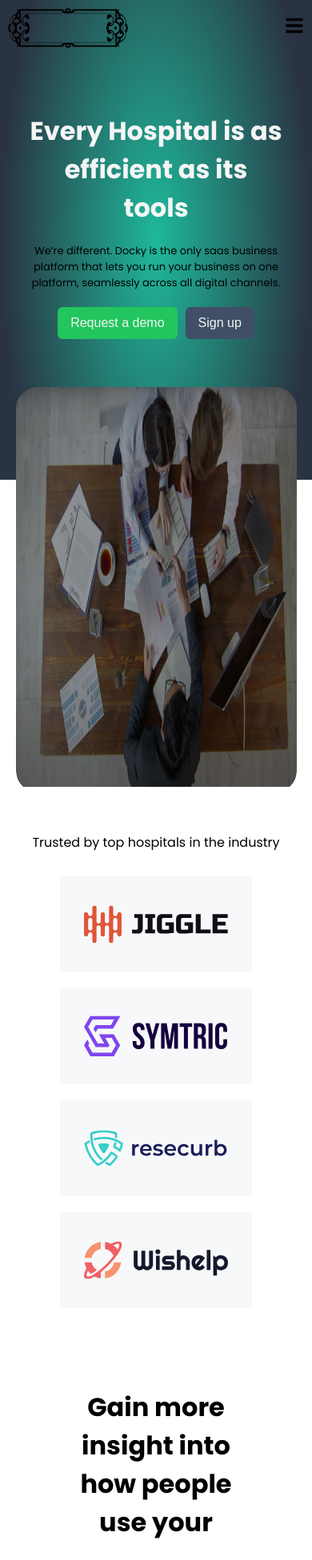
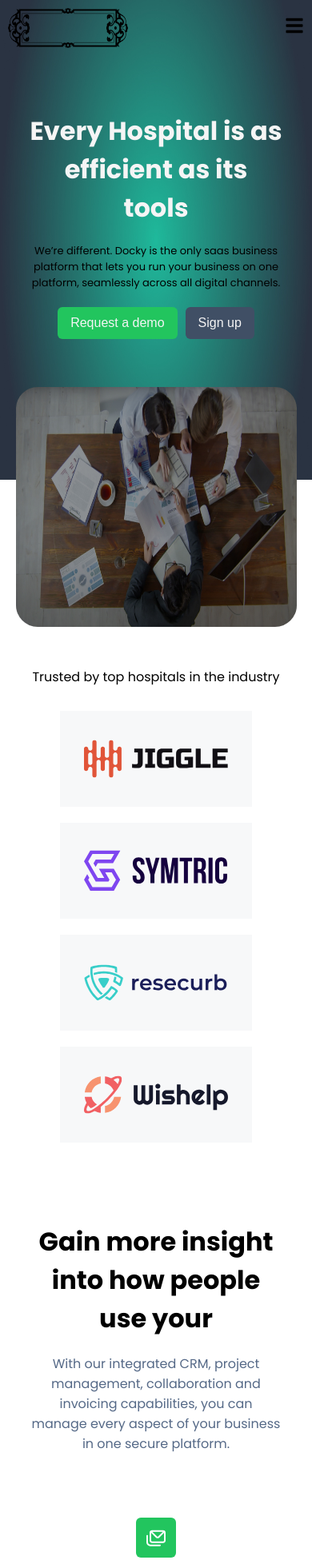
Before and after one commit to UchihaDSenju/docky-flypat, a React (Vite) app: page / in a window 390 px wide. Shown: the top 1951 px of the page at 80% size. Built offline with nearby package versions, Linux system fonts and the light colour scheme.

Commit message:
desc-video made responsive and some styles edited

```diff
--- a/src/index.css
+++ b/src/index.css
@@ -55,6 +55,9 @@ a{
     padding: 50px 0px;
     margin: 40px 0px;
   }
+  .feature-content{
+    width: 80%;
+  }
   .feature-cards{
     grid-template-columns: 1fr;
   }
@@ -111,3 +114,10 @@ a{
     margin: 0px auto;
   }
 }
+
+@media(max-width: 600px){
+  .desc-video{
+    transition: 0.3px;
+    height: 300px;
+  }
+}
--- a/src/styles/desc.css
+++ b/src/styles/desc.css
@@ -35,9 +35,10 @@
 } */
 .desc-video img{
     width: 100%;
-    height: 500px;
+    height: 100%;
 }
 .desc-video{
     border-radius: 27px;
     overflow: hidden;
+    height: 500px;
 }
```
